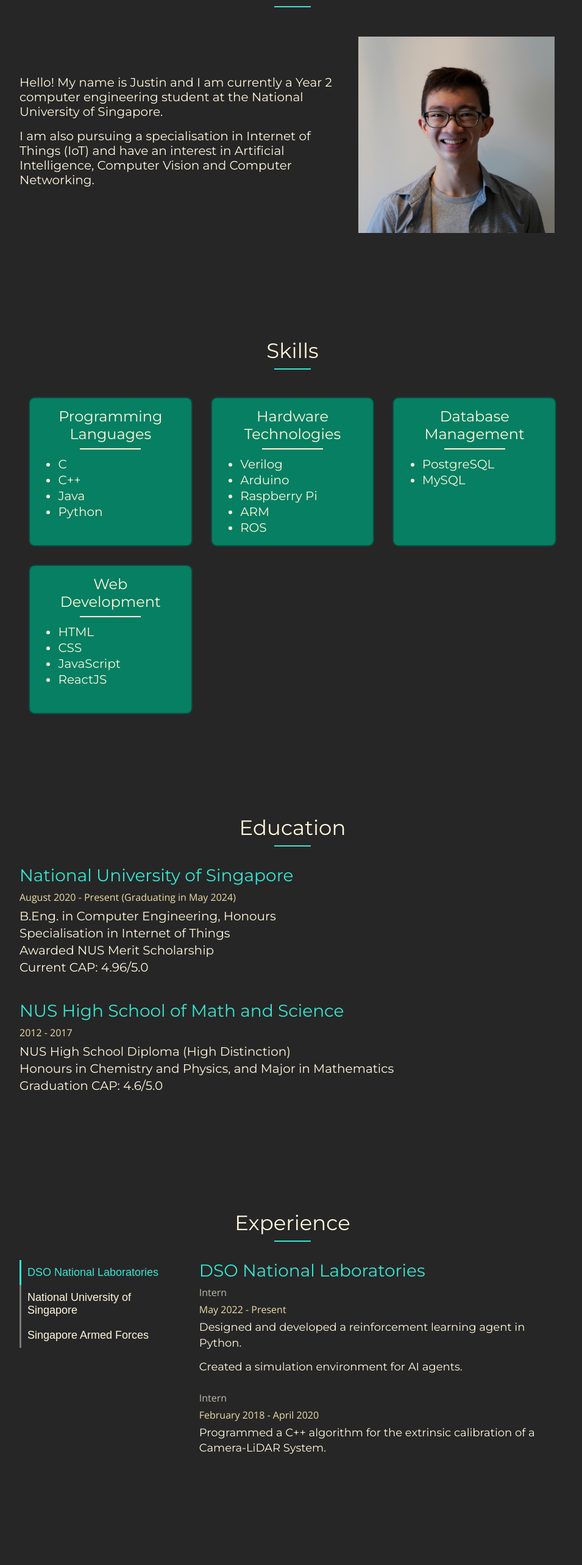
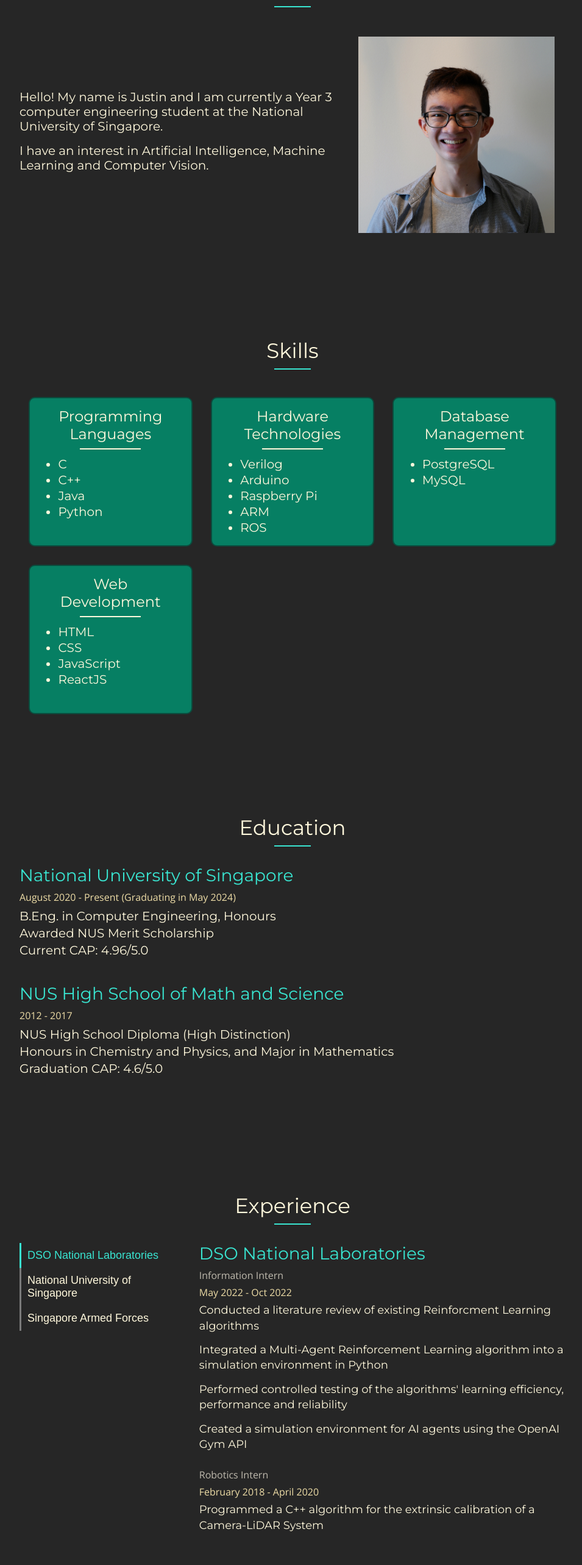
Before and after one commit to justinfidelis/justinfidelis.github.io, a React (Create React App) app in the folder portfolio/: page / in a window 1280 px wide. Shown: the part 900-3466 px from the top of the page at 61% size, without its empty margins (160-1115 px from the left). Built offline with nearby package versions, Linux system fonts and the light colour scheme.

Commit message:
Remove IoT spec

```diff
--- a/portfolio/package.json
+++ b/portfolio/package.json
@@ -9,7 +9,7 @@
     "@testing-library/user-event": "^12.8.3",
     "react": "^17.0.2",
     "react-dom": "^17.0.2",
-    "react-scripts": "^4.0.3",
+    "react-scripts": "^5.0.1",
     "web-vitals": "^1.1.2"
   },
   "scripts": {
--- a/portfolio/src/components/About.jsx
+++ b/portfolio/src/components/About.jsx
@@ -8,9 +8,8 @@ const About = () => {
             <div className="about-container">
                 <div id="about-text-container">
                     <div className="section-text">
-                        <p> Hello! My name is Justin and I am currently a Year 2 computer engineering student at the National University of Singapore. </p>
-                        <p> I am also pursuing a specialisation in Internet of Things (IoT)
-                            and have an interest in Artificial Intelligence, Computer Vision and Computer Networking. </p>
+                        <p> Hello! My name is Justin and I am currently a Year 3 computer engineering student at the National University of Singapore. </p>
+                        <p> I have an interest in Artificial Intelligence, Machine Learning and Computer Vision. </p>
                     </div>
                 </div>
                 <div id="about-image-container">
--- a/portfolio/src/components/Education.jsx
+++ b/portfolio/src/components/Education.jsx
@@ -11,7 +11,6 @@ const Education = () => {
                     <small className="education-date">August 2020 - Present (Graduating in May 2024)</small>
                     <div className="education-text">
                         B.Eng. in Computer Engineering, Honours <br/>
-                        Specialisation in Internet of Things <br/>
                         Awarded NUS Merit Scholarship <br/>
                         Current CAP: 4.96/5.0
                     </div>
--- a/portfolio/src/components/Experience.jsx
+++ b/portfolio/src/components/Experience.jsx
@@ -18,16 +18,18 @@ const Experience = () => {
     let tabs = <div id="experience-content-container">
         <div className="experience-content" style={tabIndex === 2 ? { display: "flex" } : { display: "none" }}>
             <h3 className="experience-header">DSO National Laboratories</h3>
-            <small className="experience-role">Intern</small>
-            <small className="experience-date">May 2022 - Present</small>
+            <small className="experience-role">Information Intern</small>
+            <small className="experience-date">May 2022 - Oct 2022</small>
             <div className="experience-text">
-                <p>Designed and developed a reinforcement learning agent in Python.</p>
-                <p>Created a simulation environment for AI agents.</p>
+                <p>Conducted a literature review of existing Reinforcment Learning algorithms</p>
+                <p>Integrated a Multi-Agent Reinforcement Learning algorithm into a simulation environment in Python</p>
+                <p>Performed controlled testing of the algorithms' learning efficiency, performance and reliability</p>
+                <p>Created a simulation environment for AI agents using the OpenAI Gym API</p>
             </div>
-            <small className="experience-role">Intern</small>
+            <small className="experience-role">Robotics Intern</small>
             <small className="experience-date">February 2018 - April 2020</small>
             <div className="experience-text">
-                <p>Programmed a C++ algorithm for the extrinsic calibration of a Camera-LiDAR System.</p>
+                <p>Programmed a C++ algorithm for the extrinsic calibration of a Camera-LiDAR System</p>
             </div>
         </div>
         <div className="experience-content" style={tabIndex === 1 ? {display: "flex"} : {display: "none"}}>
@@ -35,8 +37,9 @@ const Experience = () => {
             <small className="experience-role">Student Teaching Assistant</small>
             <small className="experience-date">January 2022 - April 2022</small>
             <div className="experience-text">
-                <p>Conducted weekly tutorials for CS1010 - Programming Methodology, an introductory module to C.</p>
-                <p>Prepared lesson materials and graded coding assignments.</p>
+                <p>Conducted weekly tutorials for CS1010 - Programming Methodology, an introductory module to C</p>
+                <p>Conducted regular consultation sessions for supplementary guidance</p>
+                <p>Prepared lesson materials and graded coding assignments</p>
             </div>
         </div>
         <div className="experience-content" style={tabIndex === 0 ? {display: "flex"} : {display: "none"}}>
@@ -44,10 +47,10 @@ const Experience = () => {
             <small className="experience-role">Admin Supervisor & Section Trainer</small>
             <small className="experience-date">April 2018 - April 2020</small>
             <div className="experience-text">
-                <p>Conducted lessons for 12 batches of trainees on the responsibilities and requisite technical knowledge of an admin support assistant.</p>
-                <p>Managed administrative work at the company level, including management of personal data and consolidation of course results.</p>
-                <p>Coordinated the implementation of an online platform to support the conduct of the course.</p>
-                <p>Received the MINDEF Service Excellence Award for Q1 2020.</p>
+                <p>Conducted lessons for 12 batches of trainees on the responsibilities and requisite technical knowledge of an admin support assistant</p>
+                <p>Managed administrative work at the company level, including management of personal data and consolidation of course results</p>
+                <p>Coordinated the implementation of an online platform to support the conduct of the course</p>
+                <p>Received the MINDEF Service Excellence Award for Q1 2020</p>
             </div>
         </div>
     </div>;
```
Also changed, not shown: 1 other file (tests, documents, lock files or other folders).
